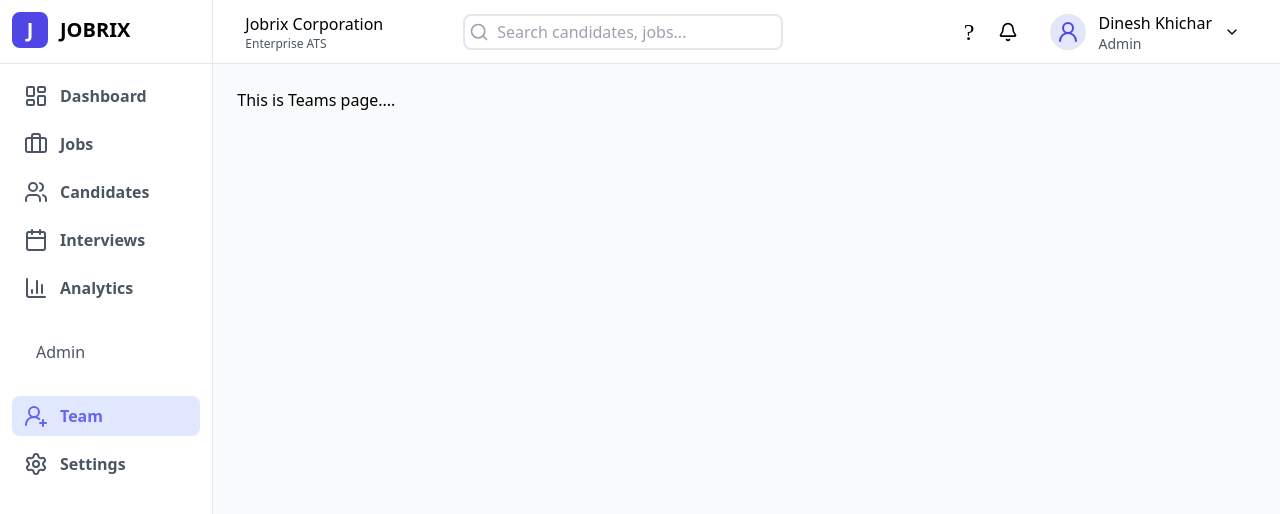
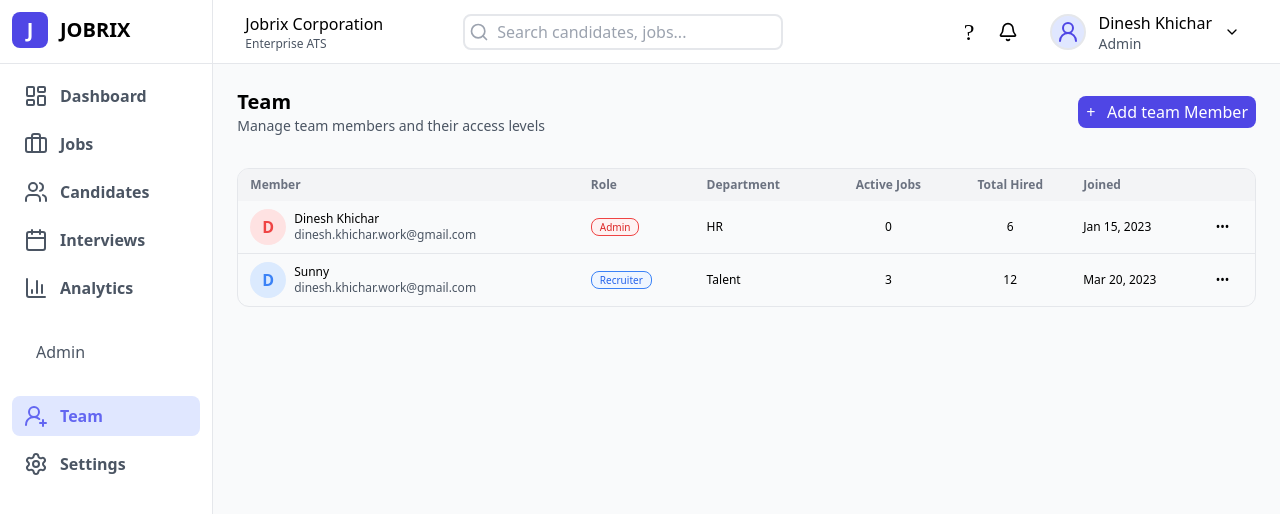
Before and after one commit to dineshkhichar569/jobrix-company-module, a React (Vite) app in the folder frontend/: page /dash in a window 1280 px wide. Both pictures are taken after a click on the element "Team". Shown: the top 514 px of the page. Built offline with nearby package versions, Linux system fonts and the light colour scheme; a web font is replaced by a local one.

Commit message:
Teams page started

```diff
--- a/frontend/src/pages/admin/dashboard pages/Teams.jsx
+++ b/frontend/src/pages/admin/dashboard pages/Teams.jsx
@@ -1,11 +1,100 @@
-import React from 'react'
+import React from "react";
 
 function Teams() {
   return (
-    <div>
-      This is Teams page....
+    <div className="space-y-8">
+      {/* Heading and add team member button */}
+      <div className="flex justify-between items-center">
+        <div>
+          <h1 className="text-xl font-bold">Team</h1>
+          <p className="text-gray-600 text-sm">Manage team members and their access levels</p>
+        </div>
+
+        {/* add team Member */}
+        <div>
+          <button className="bg-indigo-600 text-white p-1 px-2 rounded-lg text-center flex gap-3">
+            <i className="font-medium">+</i> Add team Member
+          </button>
+        </div>
+      </div>
+
+      {/* member numbers */}
+      <div>
+        <div></div>
+      </div>
+
+      {/* members */}
+      <div className="overflow-hidden rounded-xl border-[1px]">
+        <table className="w-full text-xs">
+          <thead className="bg-gray-100 text-gray-500">
+            <tr>
+              <th className=" px-3 py-2 text-left">Member</th>
+              <th className="px-3 py-2 text-left">Role</th>
+              <th className="px-3 py-2 text-left">Department</th>
+              <th className="px-3 py-2 text-center">Active Jobs</th>
+              <th className="px-3 py-2 text-center">Total Hired</th>
+              <th className="px-3 py-2 text-left">Joined</th>
+              <th className="px-3 py-2 text-left"></th>
+            </tr>
+          </thead>
+
+          <tbody>
+            <tr className="border-b">
+              <td className=" px-3 py-2 flex gap-2 items-center">
+                <span className="bg-red-100 text-red-500 font-bold text-base px-3 p-[6px] rounded-full text-center">
+                  D
+                </span>
+                <div>
+                  <p className="font-medium">Dinesh Khichar</p>
+                  <p className="text-xs text-gray-600">
+                    dinesh.khichar.work@gmail.com
+                  </p>
+                </div>
+              </td>
+              <td className=" px-3 py-2">
+                <span className="border border-red-500 rounded-lg px-2 p-[1px] text-[10px] font-medium text-red-600 bg-red-50">
+                  Admin
+                </span>
+              </td>
+              <td className=" px-3 py-2">HR</td>
+              <td className=" px-3 py-2 text-center">0</td>
+              <td className=" px-3 py-2 text-center text-black font-medium">
+                6
+              </td>
+              <td className=" px-3 py-2">Jan 15, 2023</td>
+              <td className=" px-3 py-2 cursor-pointer">•••</td>
+            </tr>
+
+            <tr>
+              <td className=" px-3 py-2 flex gap-2 items-center">
+                <span className="bg-blue-100 text-blue-500 font-bold text-base px-3 p-[6px] rounded-full text-center">
+                  D
+                </span>
+                <div>
+                  <p className="font-medium">Sunny</p>
+                  <p className="text-xs text-gray-600">
+                    dinesh.khichar.work@gmail.com
+                  </p>
+                </div>
+              </td>
+              <td className=" px-3 py-2">
+                <span className="border border-blue-500 rounded-lg px-2 p-[1px] text-[10px] font-medium text-blue-600 bg-blue-50">
+                  Recruiter
+                </span>
+              </td>
+              <td className=" px-3 py-2">Talent</td>
+              <td className=" px-3 py-2 text-center">3</td>
+              <td className=" px-3 py-2 text-center text-black font-medium">
+                12
+              </td>
+              <td className=" px-3 py-2">Mar 20, 2023</td>
+              <td className=" px-3 py-2 cursor-pointer">•••</td>
+            </tr>
+          </tbody>
+        </table>
+      </div>
     </div>
-  )
+  );
 }
 
-export default Teams
+export default Teams;
```
